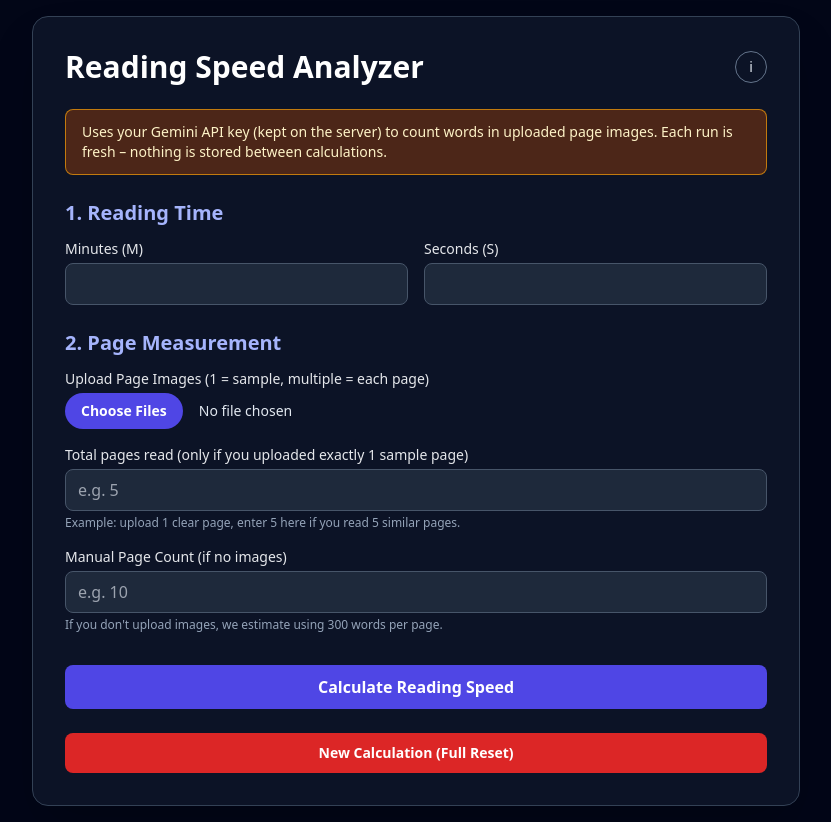
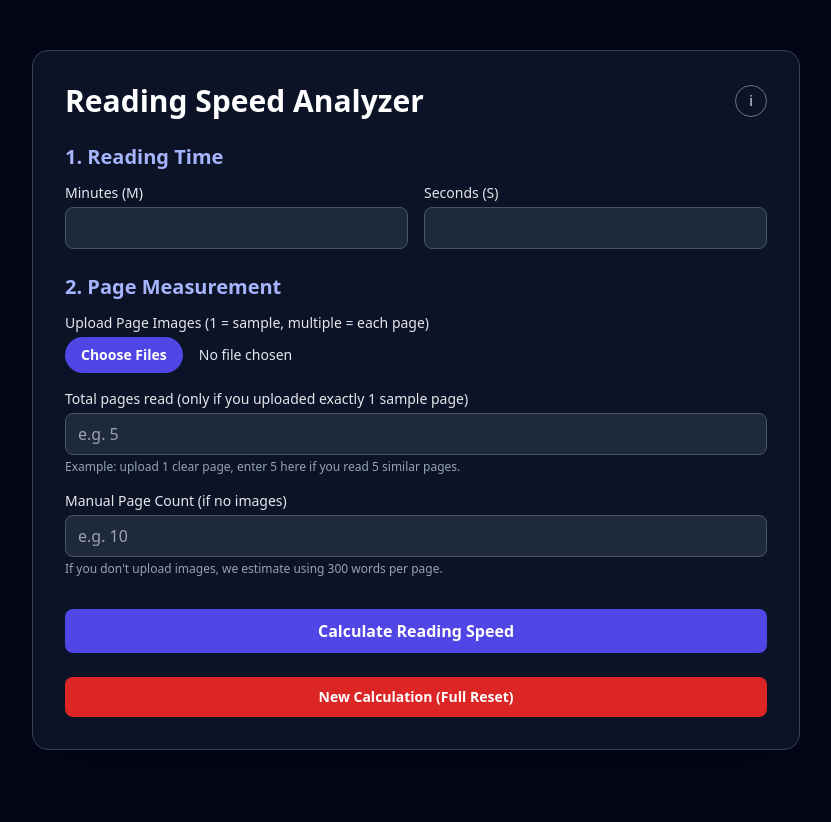
Before and after one commit to ProdGenie/reading-speed-analyzer, a plain HTML site: page index.html in a window 1280 px wide. Shown: the whole page, without its empty margins (224-1055 px from the left). After the commit the page ends 800 px from the top, so only its background shows below. Drawn offline with nearby package versions, Linux system fonts and the light colour scheme.

Commit message:
Update index.html

```diff
--- a/index.html
+++ b/index.html
@@ -23,11 +23,6 @@
       </button>
     </header>
 
-    <!-- Info bar -->
-    <div class="mb-6 text-sm bg-amber-900/60 border border-amber-500/70 text-amber-100 px-4 py-3 rounded-lg">
-      Uses your Gemini API key (kept on the server) to count words in uploaded page
-      images. Each run is fresh – nothing is stored between calculations.
-    </div>
 
     <!-- Form -->
     <form id="wpm-form" class="space-y-6">
```
